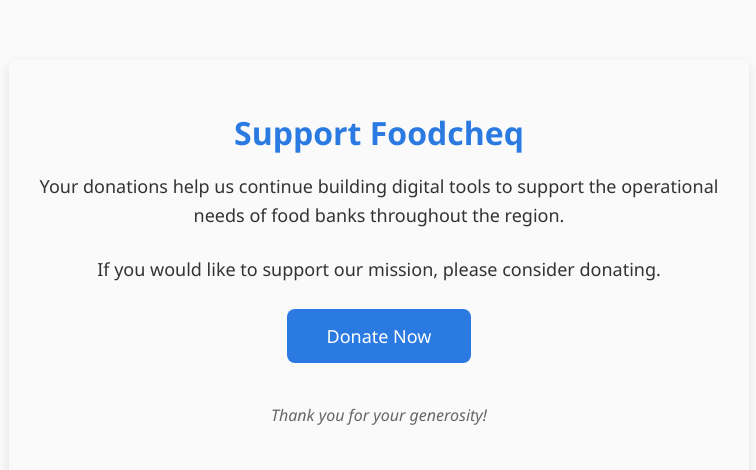
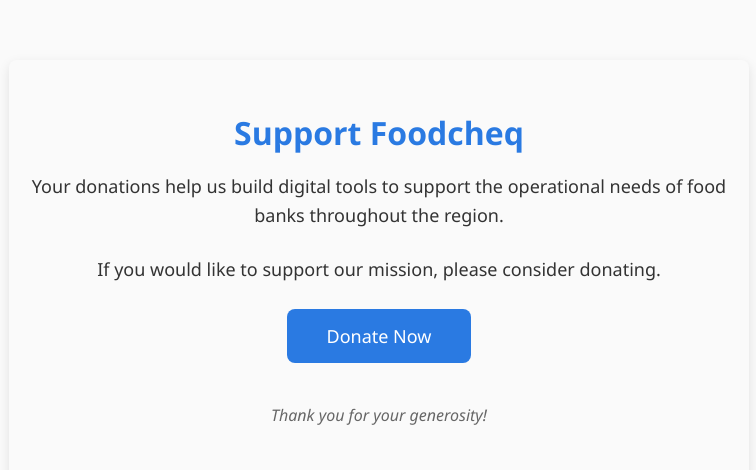
Before and after one commit to jessewimer/food-safe, a Django app: page /donate/ in a window 1280 px wide. Shown: the top 470 px of the page, without its empty margins (261-1017 px from the left). Run offline with Django 5.2, Linux system fonts and the light colour scheme.

Commit message:
Reword donate page

```diff
--- a/shelf_life/templates/shelf_life/donate.html
+++ b/shelf_life/templates/shelf_life/donate.html
@@ -135,7 +135,7 @@
 <body>
   <h1>Support Foodcheq</h1>
   <p>
-    Your donations help us continue building digital tools to support the operational needs of food banks throughout the region.
+    Your donations help us build digital tools to support the operational needs of food banks throughout the region.
   </p>
   <p>
     If you would like to support our mission, please consider donating.
```
